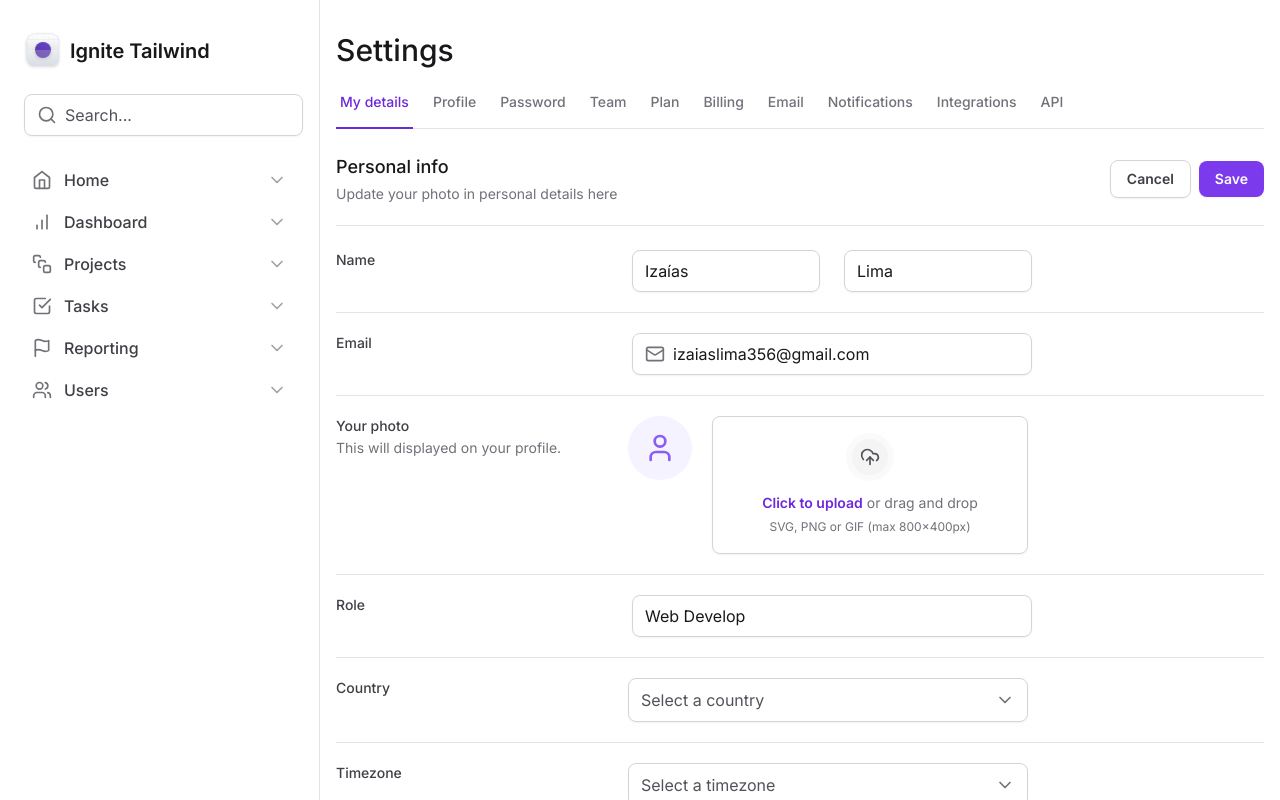
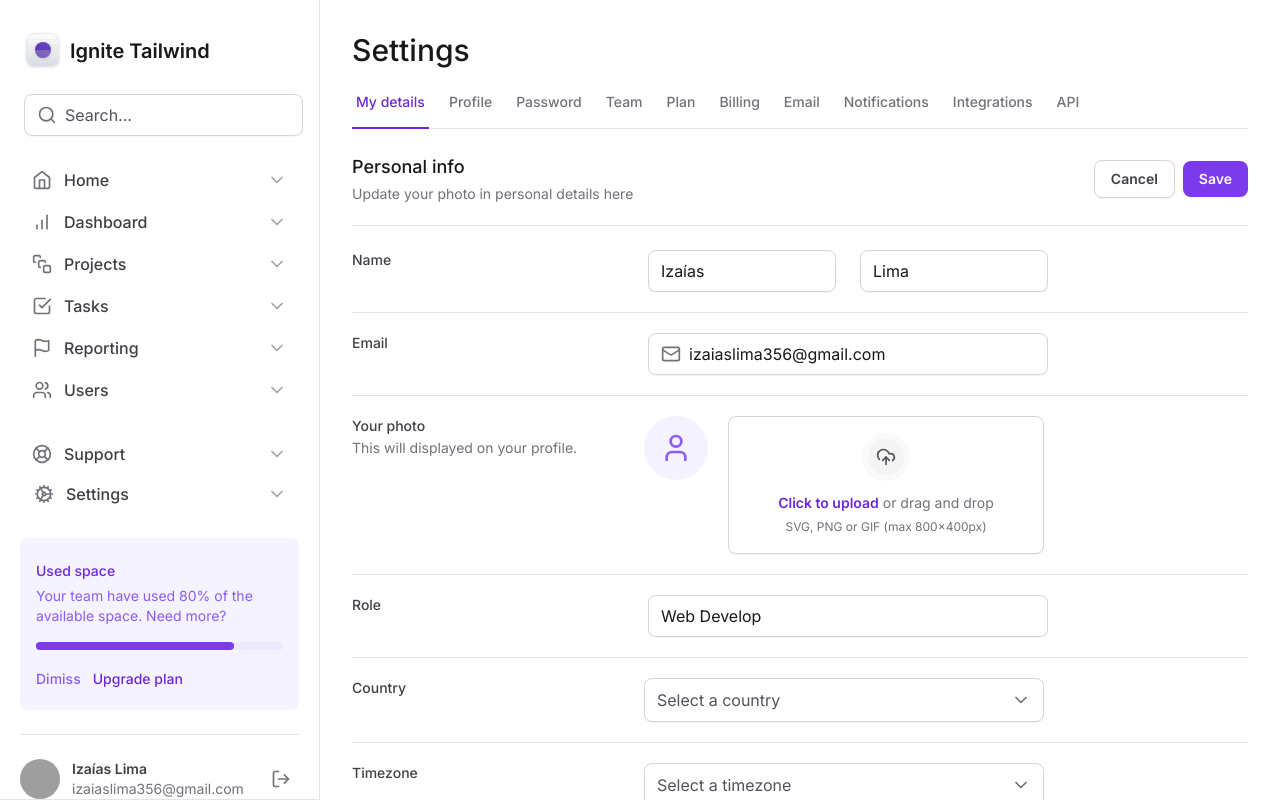
Before and after one commit to izaiasmorais/ignite-tailwind, a Next.js app: page / in a window 1280 px wide. Shown: the top 800 px of the page. Built offline with nearby package versions, Linux system fonts and the light colour scheme; grey boxes are pictures that could not be loaded.

Commit message:
chore: update sidebar resize comportament

```diff
--- a/src/app/layout.tsx
+++ b/src/app/layout.tsx
@@ -23,7 +23,7 @@ export default function RootLayout({
 			<body className={inter.className}>
 				<div className="min-h-screen grid grid-cols-app">
 					<Sidebar />
-					<main className="px-4 pb-12 pt-8">{children}</main>
+					<main className="px-4 pb-12 pt-24 lg:col-start-2 lg:px-8 lg:pt-8">{children}</main>
 				</div>
 			</body>
 		</html>
--- a/src/components/sidebar/index.tsx
+++ b/src/components/sidebar/index.tsx
@@ -18,8 +18,8 @@ import { InputControl, InputPrefix, InputRoot } from "../input";
 export function Sidebar() {
 	return (
 		<aside
-			className="border-b border-zinc-200 flex flex-col gap-6 p-4 fixed left-0 top-0 right-0
-			z-20 bg-white lg:right-auto lg:w-70 lg:border-r lg:px-5 lg:py-8 lg:relative "
+			className="border-b bottom-0 left-0 top-0 right-0 h-screen border-zinc-200 flex flex-col
+			gap-6 p-4 fixed z-20 bg-white lg:right-auto lg:w-80 lg:border-r lg:px-5 lg:py-8"
 		>
 			<Logo />
 
```
